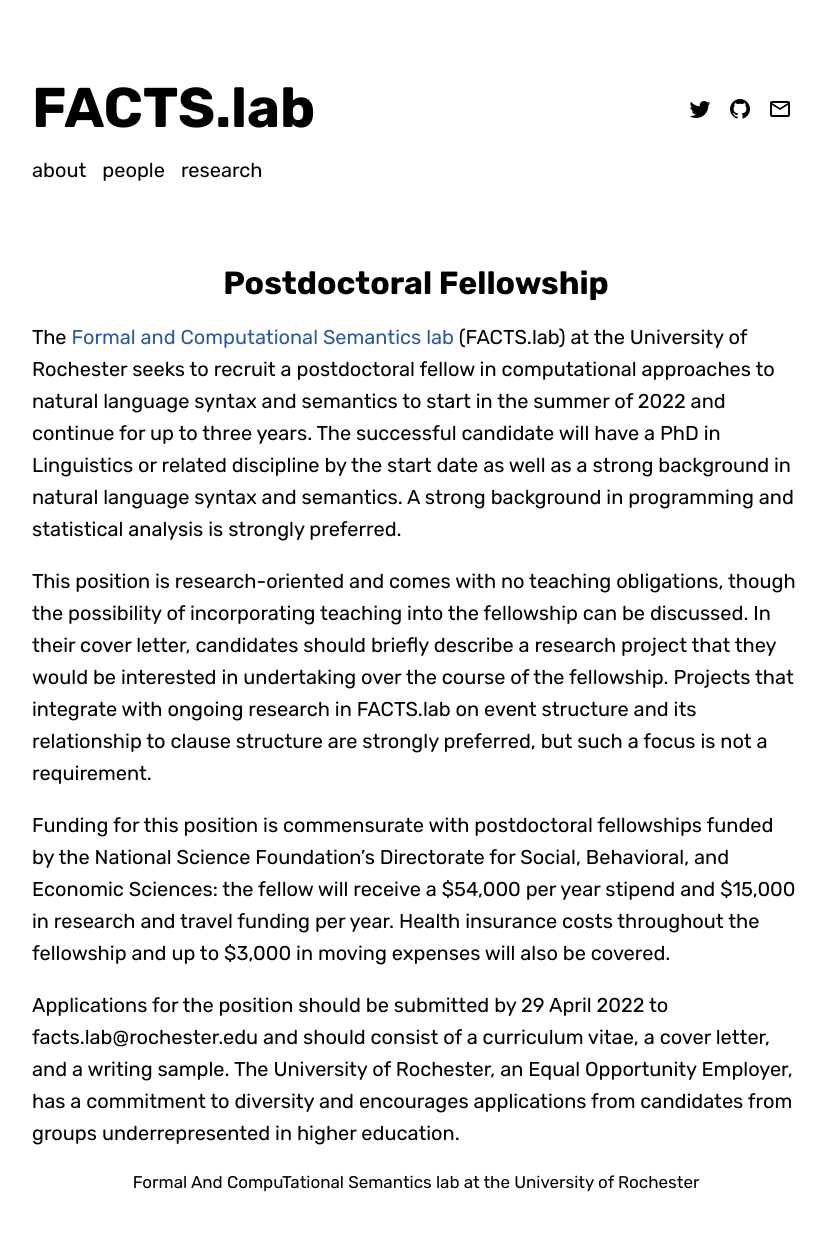
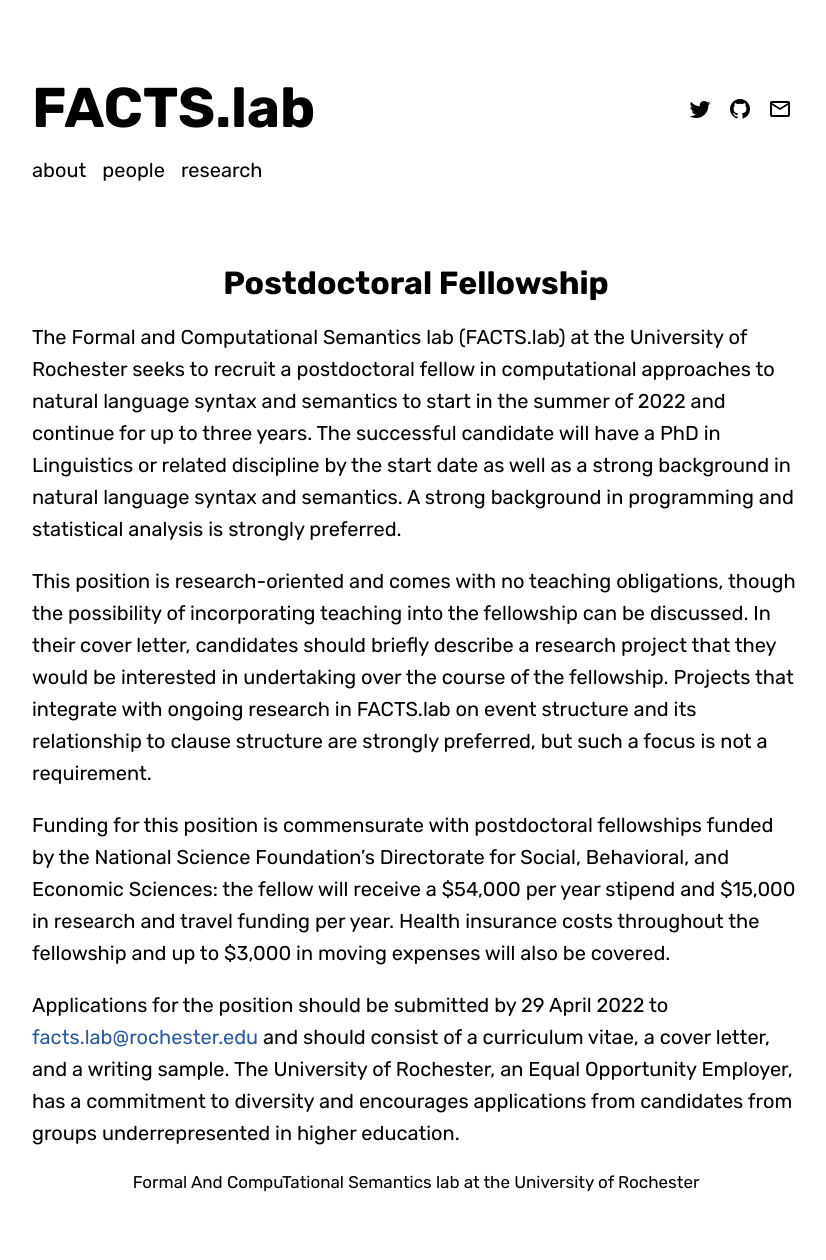
Before and after one commit to FACTSlab/factslab.github.io, a Jekyll site: the page built from postdoc.md, in a window 1280 px wide. Shown: the whole page, without its empty margins (224-1050 px from the left). Built offline with Jekyll 4.4.1, drawn with Linux system fonts in a browser that asks for light colours; some web fonts are replaced; some of the changed lines change nothing that is shown.

Commit message:
Adds link to email

```diff
--- a/postdoc.md
+++ b/postdoc.md
@@ -7,10 +7,10 @@
 
 <center><h1>Postdoctoral Fellowship</h1></center>
 
-The [Formal and Computational Semantics lab](http://factslab.io/) (FACTS.lab) at the University of Rochester seeks to recruit a postdoctoral fellow in computational approaches to natural language syntax and semantics to start in the summer of 2022 and continue for up to three years. The successful candidate will have a PhD in Linguistics or related discipline by the start date as well as a strong background in natural language syntax and semantics. A strong background in programming and statistical analysis is strongly preferred.
+The Formal and Computational Semantics lab (FACTS.lab) at the University of Rochester seeks to recruit a postdoctoral fellow in computational approaches to natural language syntax and semantics to start in the summer of 2022 and continue for up to three years. The successful candidate will have a PhD in Linguistics or related discipline by the start date as well as a strong background in natural language syntax and semantics. A strong background in programming and statistical analysis is strongly preferred.
 
 This position is research-oriented and comes with no teaching obligations, though the possibility of incorporating teaching into the fellowship can be discussed. In their cover letter, candidates should briefly describe a research project that they would be interested in undertaking over the course of the fellowship. Projects that integrate with ongoing research in FACTS.lab on event structure and its relationship to clause structure are strongly preferred, but such a focus is not a requirement.
 
 Funding for this position is commensurate with postdoctoral fellowships funded by the National Science Foundation's Directorate for Social, Behavioral, and Economic Sciences: the fellow will receive a $54,000 per year stipend and $15,000 in research and travel funding per year. Health insurance costs throughout the fellowship and up to $3,000 in moving expenses will also be covered.
 
-Applications for the position should be submitted by 29 April 2022 to facts.lab@rochester.edu and should consist of a curriculum vitae, a cover letter, and a writing sample. 	The University of Rochester, an Equal Opportunity Employer, has a commitment to diversity and encourages applications from candidates from groups underrepresented in higher education.
+Applications for the position should be submitted by 29 April 2022 to [facts.lab@rochester.edu](mailto:facts.lab@rochester.edu) and should consist of a curriculum vitae, a cover letter, and a writing sample. The University of Rochester, an Equal Opportunity Employer, has a commitment to diversity and encourages applications from candidates from groups underrepresented in higher education.
```
